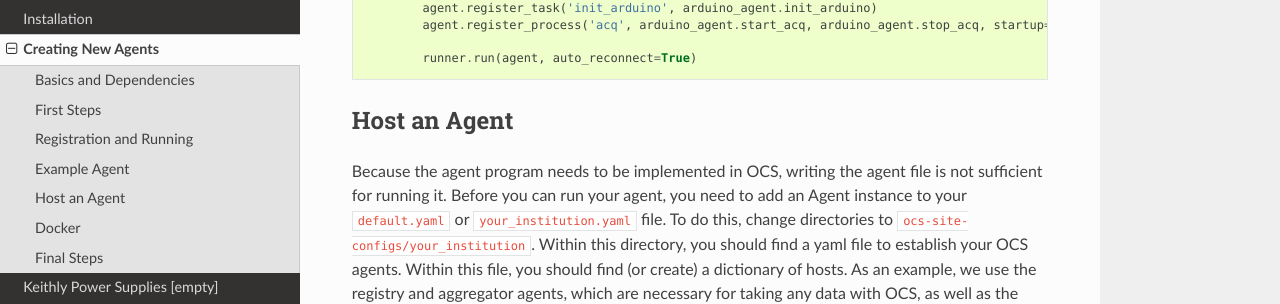
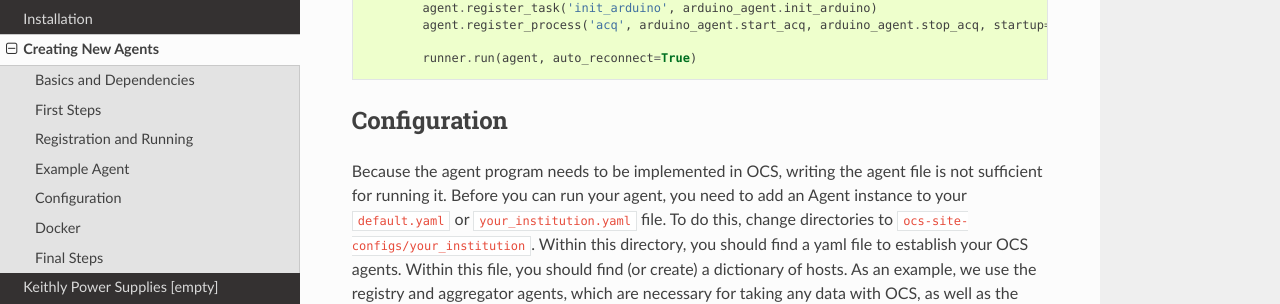
Before and after one commit to simonsobs/socs, a Sphinx documentation site: the page built from docs/new_agents.rst, in a window 1280 px wide and 900 px high, scrolled down 4435 px. Shown: the part 156-460 px from the top of the window. Built offline with Sphinx 7.4.7 and the Read the Docs theme 2.0.0, drawn with Linux system fonts in a browser that asks for light colours.

Commit message:
edit to new_agents doc

```diff
--- a/docs/new_agents.rst
+++ b/docs/new_agents.rst
@@ -253,7 +253,7 @@ example of a simple Agent.
                 runner.run(agent, auto_reconnect=True)
 
 
-Host an Agent
+Configuration
 -------------
 Because the agent program needs to be implemented in OCS, writing the agent
 file is not sufficient for running it. Before you can run your agent, you
```
